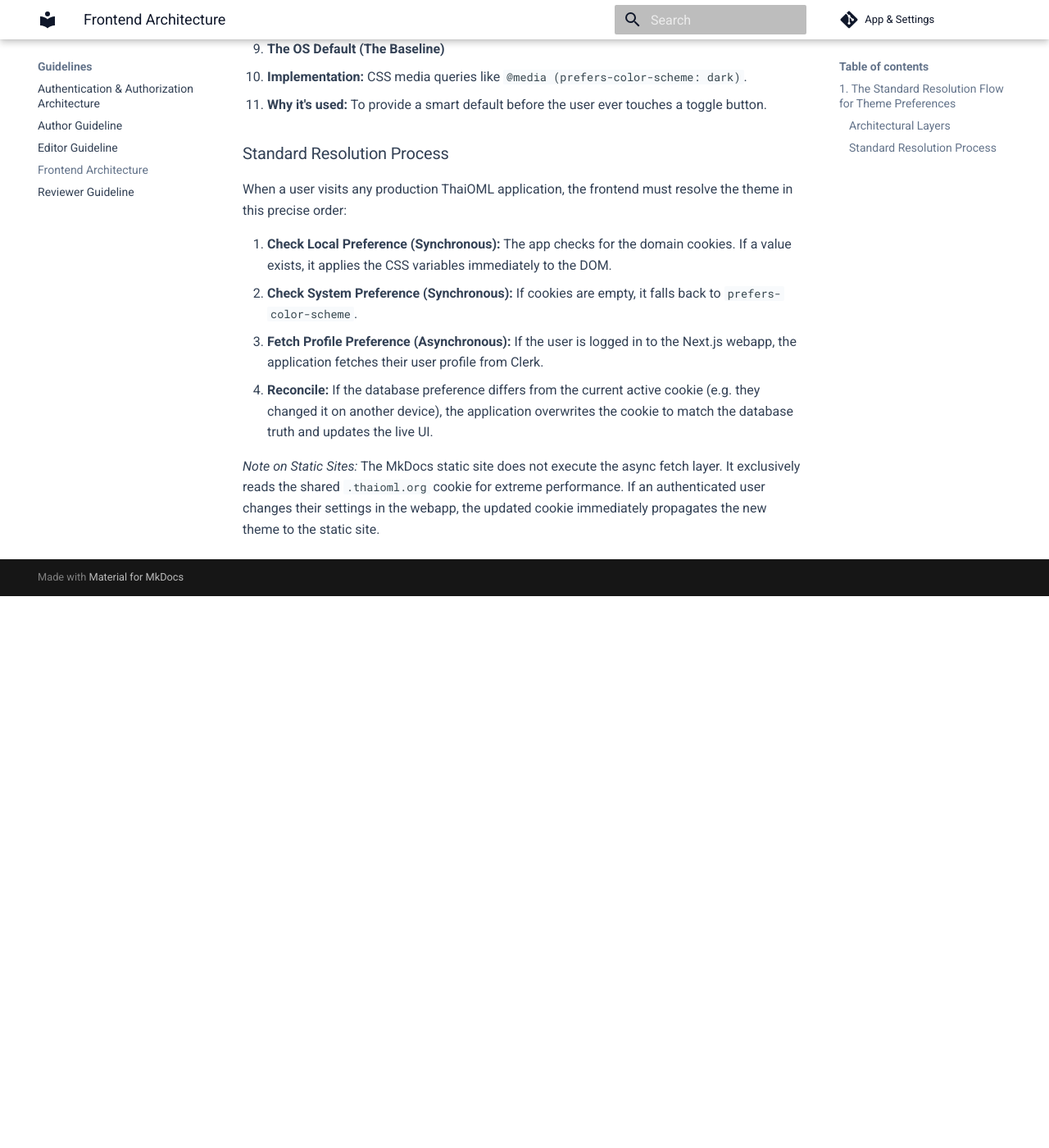
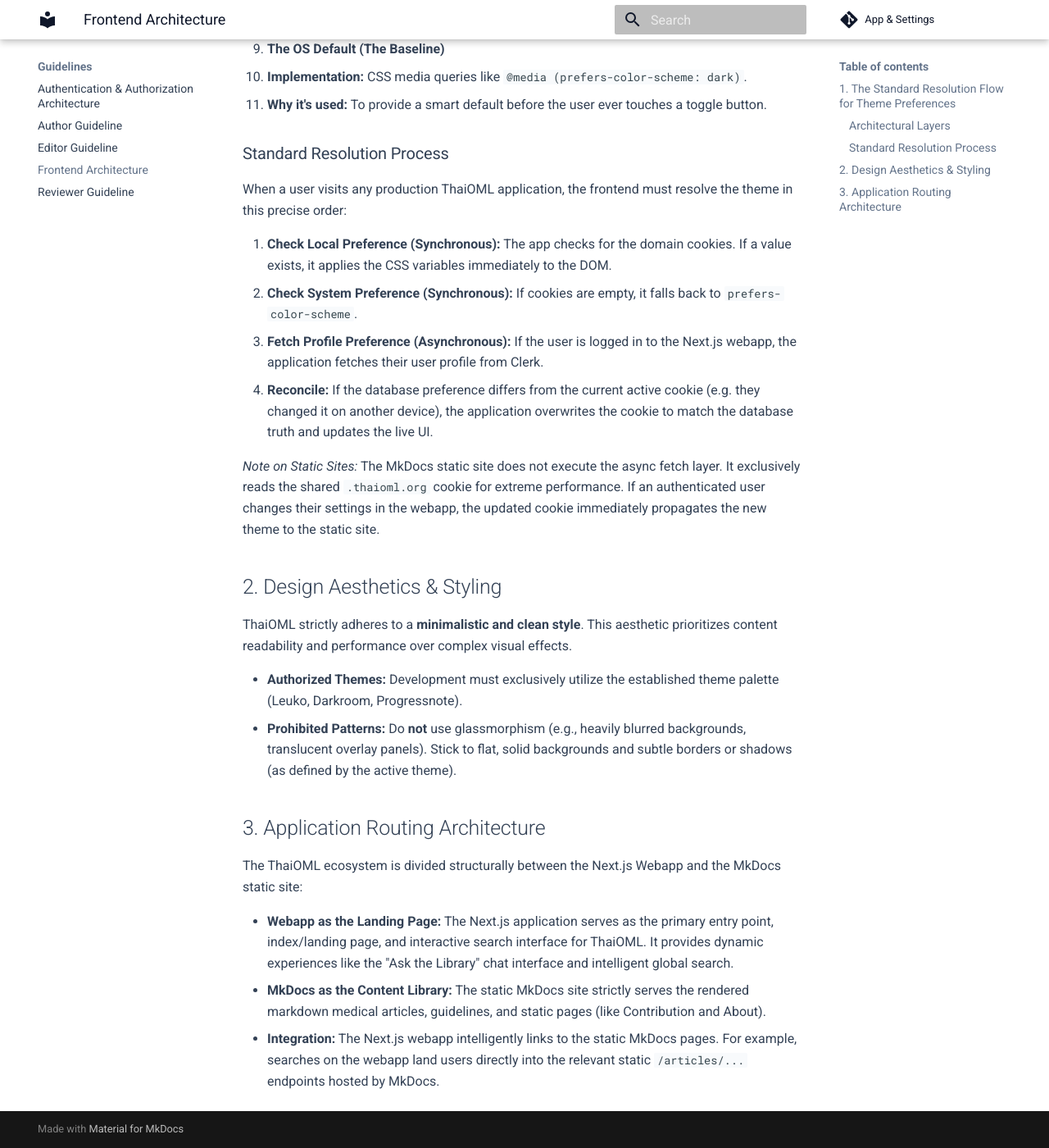
Before and after one commit to p-sira/thaioml, an MkDocs documentation site: the page built from docs/docs/guidelines/frontend-architecture.md, in a window 1280 px wide and 1400 px high, scrolled down 925 px. Shown: the whole window at 82% size. Built offline with MkDocs 1.6.1 and Material for MkDocs 9.7.7, drawn with Linux system fonts in a browser that asks for light colours; before the commit the page ends 1652 px from its top, so only the background shows below that.

Commit message:
docs: update frontend architecture guidelines with UI aesthetics and routing principles

```diff
--- a/docs/docs/guidelines/frontend-architecture.md
+++ b/docs/docs/guidelines/frontend-architecture.md
@@ -37,3 +37,18 @@
 4. **Reconcile:** If the database preference differs from the current active cookie (e.g. they changed it on another device), the application overwrites the cookie to match the database truth and updates the live UI.
 
 *Note on Static Sites:* The MkDocs static site does not execute the async fetch layer. It exclusively reads the shared `.thaioml.org` cookie for extreme performance. If an authenticated user changes their settings in the webapp, the updated cookie immediately propagates the new theme to the static site.
+
+## 2. Design Aesthetics & Styling
+
+ThaiOML strictly adheres to a **minimalistic and clean style**. This aesthetic prioritizes content readability and performance over complex visual effects.
+
+- **Authorized Themes:** Development must exclusively utilize the established theme palette (Leuko, Darkroom, Progressnote).
+- **Prohibited Patterns:** Do **not** use glassmorphism (e.g., heavily blurred backgrounds, translucent overlay panels). Stick to flat, solid backgrounds and subtle borders or shadows (as defined by the active theme).
+
+## 3. Application Routing Architecture
+
+The ThaiOML ecosystem is divided structurally between the Next.js Webapp and the MkDocs static site:
+
+- **Webapp as the Landing Page:** The Next.js application serves as the primary entry point, index/landing page, and interactive search interface for ThaiOML. It provides dynamic experiences like the "Ask the Library" chat interface and intelligent global search.
+- **MkDocs as the Content Library:** The static MkDocs site strictly serves the rendered markdown medical articles, guidelines, and static pages (like Contribution and About).
+- **Integration:** The Next.js webapp intelligently links to the static MkDocs pages. For example, searches on the webapp land users directly into the relevant static `/articles/...` endpoints hosted by MkDocs.
```
